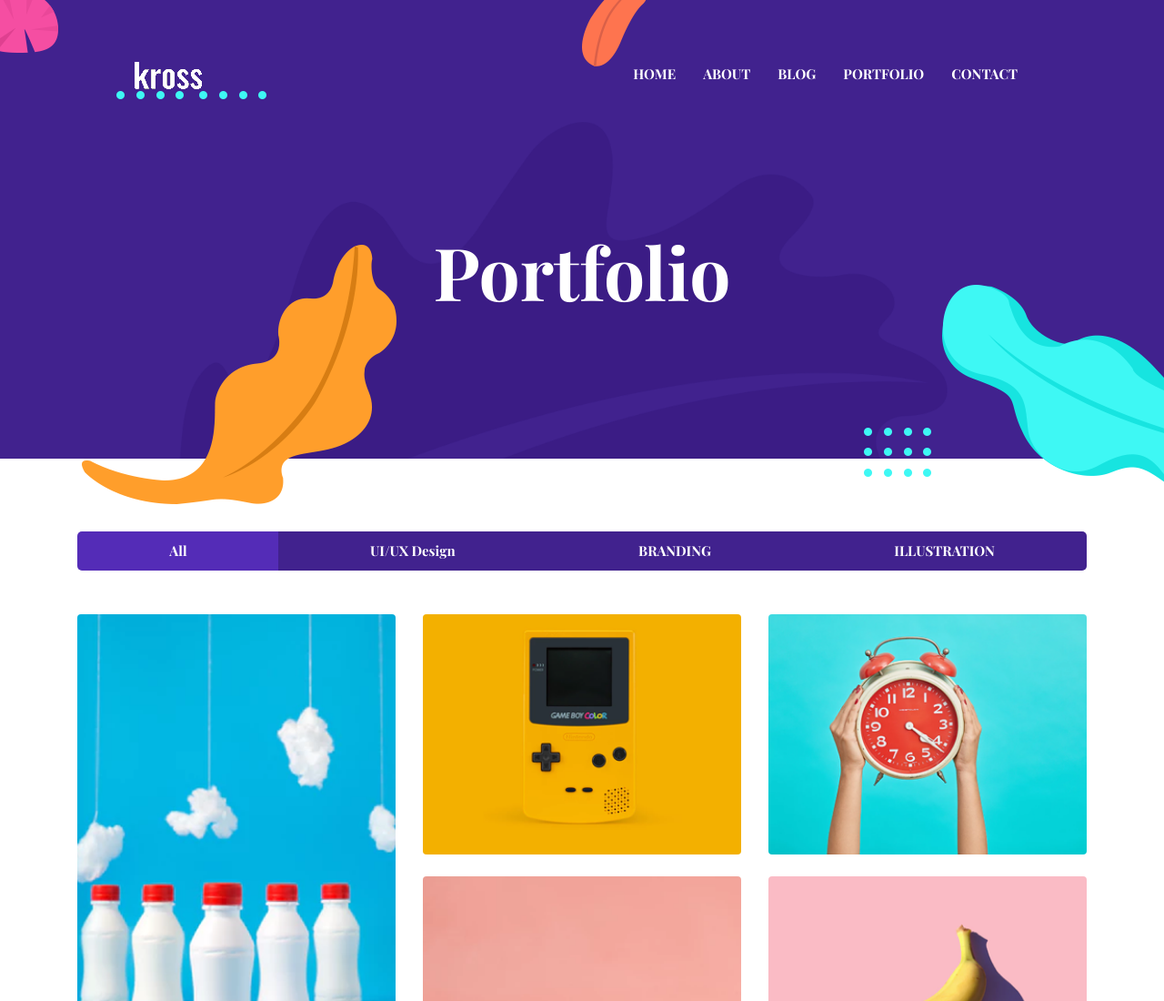
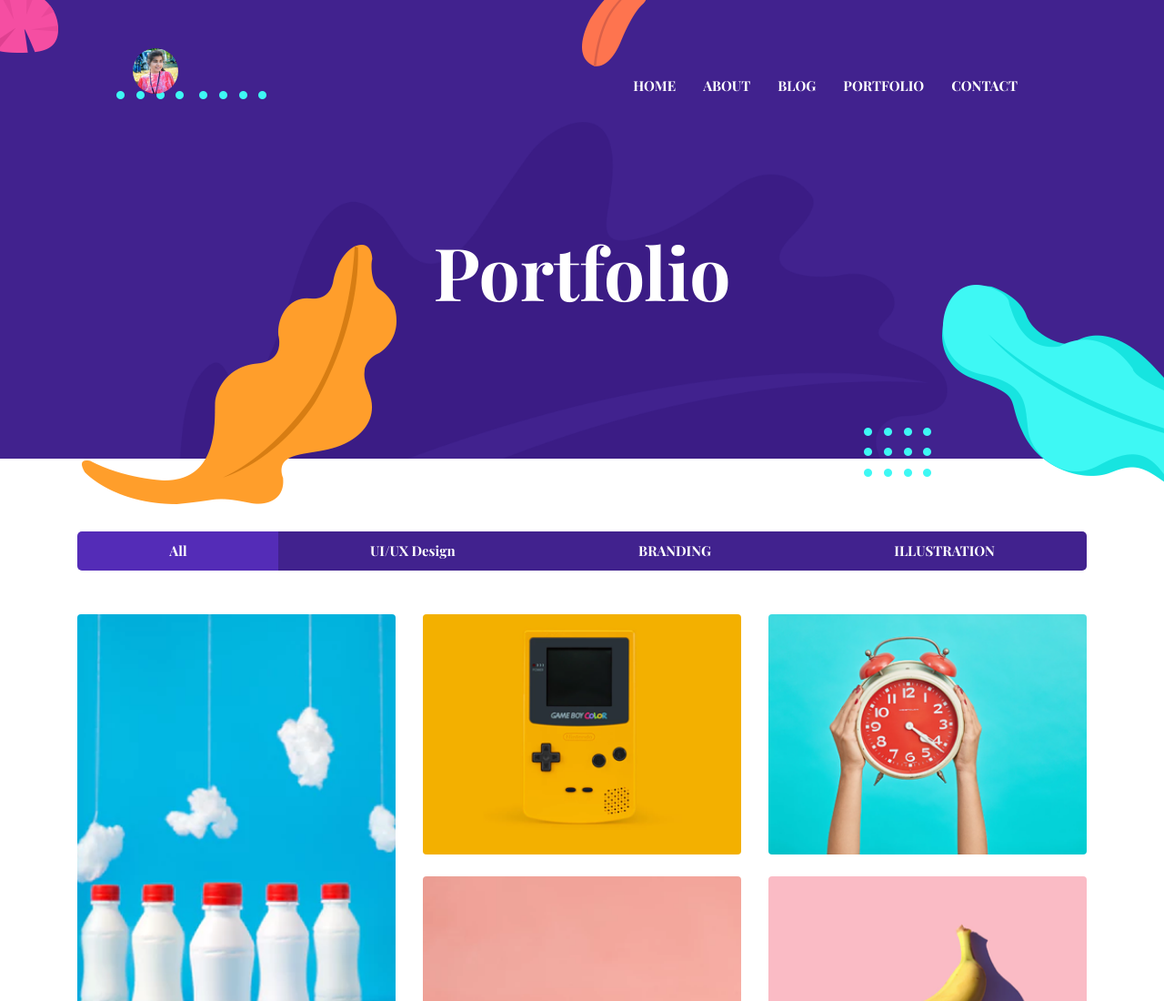
Before and after one commit to ishikaPotbhare/ishikaPotbhare.github.io, a plain HTML site: page portfolio.html in a window 1280 px wide. Shown: the top 1100 px of the page at 91% size. Drawn offline with nearby package versions, Linux system fonts and the light colour scheme.

Commit message:
update
update once

```diff
--- a/portfolio.html
+++ b/portfolio.html
@@ -28,7 +28,7 @@ FACEBOOK: https://www.facebook.com/themefisher
   <!-- Basic Page Needs
   ================================================== -->
   <meta charset="utf-8">
-  <title>Kross - Creative Portfolio Template</title>
+  <title>Ishika Potbhare</title>
 
   <!-- Mobile Specific Metas
   ================================================== -->
@@ -38,7 +38,7 @@ FACEBOOK: https://www.facebook.com/themefisher
   <meta name="author" content="Themefisher">
   <meta name="generator" content="Themefisher Kross Template v1.0">
   <!-- Favicon -->
-  <link rel="shortcut icon" type="image/x-icon" href="images/favicon.png" />
+  <link rel="shortcut icon" type="image/x-icon" href="ishu2.jpg" />
 
   <!-- ** Plugins Needed for the Project ** -->
   <!-- Bootstrap -->
@@ -57,7 +57,7 @@ FACEBOOK: https://www.facebook.com/themefisher
 
 <header class="navigation fixed-top">
   <nav class="navbar navbar-expand-lg navbar-dark">
-    <a class="navbar-brand font-tertiary h3" href="index.html"><img src="images/logo.png" alt="Myself"></a>
+    <a class="navbar-brand font-tertiary h3" href="index.html"><img class="img-fluid rounded-circle mb-4 d-inline-block" height="50" width="50" src="ishu2.jpg" alt="Myself"></a>
     <button class="navbar-toggler" type="button" data-toggle="collapse" data-target="#navigation"
       aria-controls="navigation" aria-expanded="false" aria-label="Toggle navigation">
       <span class="navbar-toggler-icon"></span>
```
